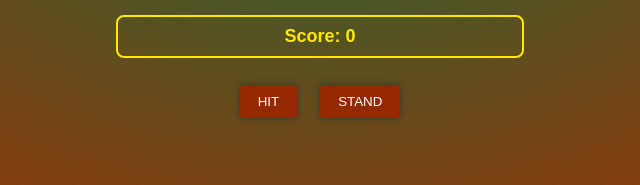
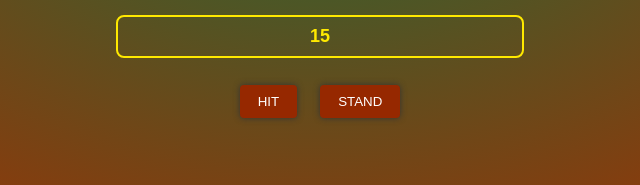
Before and after one commit to NushySC/Blackjack, a website: page src/assets/index.html in a window 1280 px wide. Shown: the part 574-759 px from the top of the page, 320-960 px from the left. Drawn offline with nearby package versions, Linux system fonts and the light colour scheme; files that its build step writes are made by us from their sources.

Commit message:
added modified html and js

```diff
--- a/src/assets/index.html
+++ b/src/assets/index.html
@@ -22,7 +22,7 @@
 
 
     </div>
-    <div class="score">Score: 0</div>
+    <div class="score score-player"></div>
     <div class="hand-controls">
       <button class="js-hit">HIT</button>
       <button class="js-stand">STAND</button>
--- a/src/assets/js/app.js
+++ b/src/assets/js/app.js
@@ -2,7 +2,26 @@ document.addEventListener('DOMContentLoaded', () => {
   // Create and shuffle a new deck of cards
   const deck = new Deck();
   deck.shuffle();
+
   deck.showCardsDealer();
-  deck.showCardsPlayer();
-  deck.showCardsPlayer();
+  const card1 = deck.showCardsPlayer();
+  const card2 = deck.showCardsPlayer();
+  let cardsInHand = [card1, card2];
+  let sum = 0;
+    for (let i = 0; i < cardsInHand.length; i++) {
+      sum += cardsInHand[i].value;
+  }
+  document.querySelector(".score-player").textContent = sum;
+  //console.log(sum);
+  const hitBtn = document.querySelector(".js-hit");
+  hitBtn.addEventListener('click', () => {
+    const card3 = deck.showCardsPlayer();
+    let cardsInHandPlayer = [...cardsInHand, card3];
+    sum += card3.value;
+    document.querySelector(".score-player").textContent = sum;
+    //let sum2 = 0;
+    //for (let i = 0; i < cardsInHandPlayer.length; i++) {
+    //  sum2 += cardsInHandPlayer[i].value;
+   console.log(sum);
+  });
 });
--- a/src/assets/js/card.js
+++ b/src/assets/js/card.js
@@ -10,7 +10,7 @@ class Card {
 
   score() {
     if (parseInt(this.rank) <= 10) {
-      this.value = this.rank;
+      this.value = parseInt(this.rank);
     }
     else if (this.rank === "jack", "queen", "king") {
       this.value = 10;
@@ -21,7 +21,7 @@ class Card {
   }
 
   update() {
-    document.querySelector(".player-hand .score").textContent = score();
+    //document.querySelector(".player-hand .score").textContent = ;
   }
 
   render () {
@@ -32,7 +32,6 @@ class Card {
   //  this.element = document.createElement("div");
   //  this.element.className = `card face-${this.rank}-of-${this.suit}`;
     this.score();
-    console.log(this.score());
     return this.element;
   }
 
--- a/src/assets/js/deck.js
+++ b/src/assets/js/deck.js
@@ -87,8 +87,8 @@ class Deck {
 
   showCardsPlayer() {
     let cardOnTable = this.cards.pop();
-    let cardsPlayer = document.querySelector("#player-hand .cards");
-    cardOnTable.mount(cardsPlayer);
+    let cardPlayer = document.querySelector("#player-hand .cards");
+    cardOnTable.mount(cardPlayer);
     return cardOnTable;
   }
 }
```
